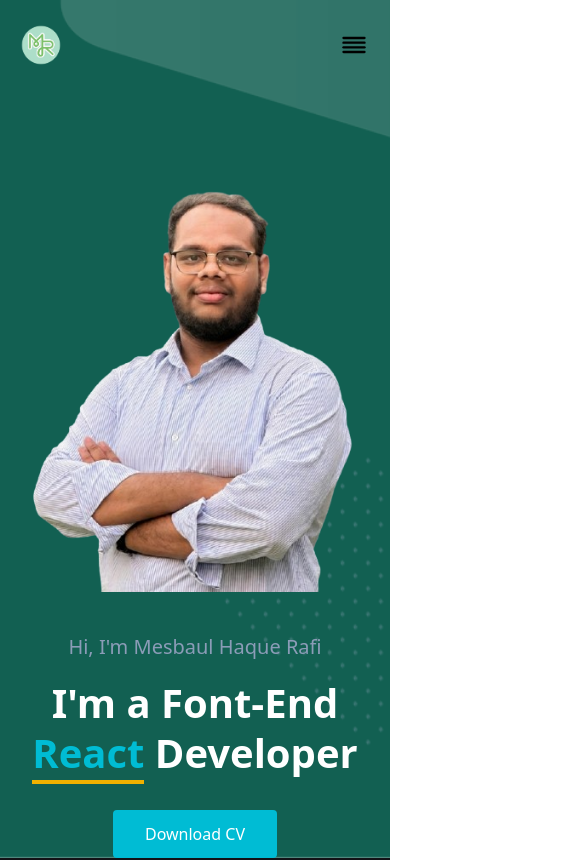
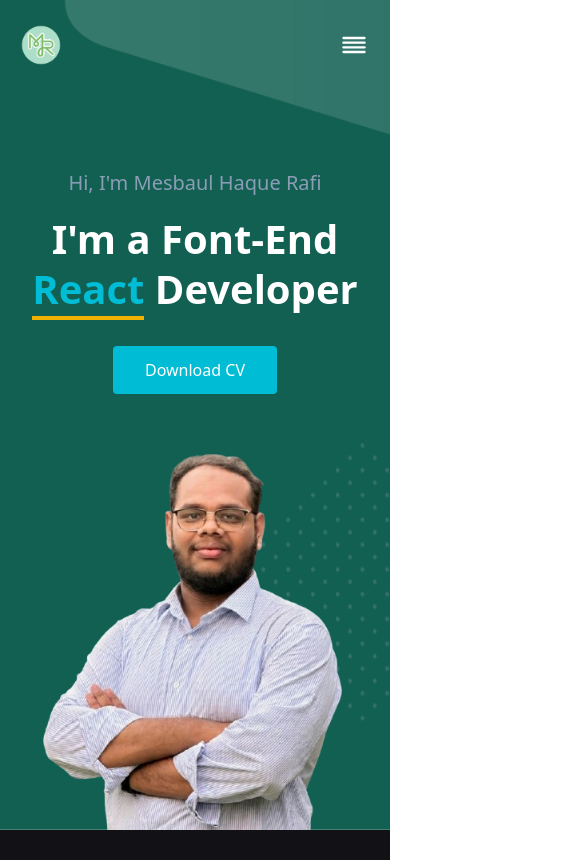
Before and after one commit to mesbaulrafi/myPortfolio, a React (Vite) app: page / in a window 390 px wide. Shown: the top 860 px of the page, 585 px wide, since content can reach past the window. Built offline with nearby package versions, Linux system fonts and the light colour scheme.

Commit message:
feat : responsive banner and header and input

```diff
--- a/src/components/layouts/Benner.jsx
+++ b/src/components/layouts/Benner.jsx
@@ -6,10 +6,28 @@ import Container from "../Container";
 
 const Benner = () => {
   return (
+  <>
 
-    <div className="bg-[url('/src/assets/bennerBg.png')] bg-center bg-cover bg-no-repeat min-h-screen flex items-center pt-32 lg:pt-37">
-      <div className="w-[1140px] m-auto">
+
+    <div className="bg-[url('/src/assets/bennerBg.png')] bg-center bg-cover bg-no-repeat flex items-center pt-32 lg:pt-37">
+      <div className="lg:w-[1140px] px-3 lg:px-0 mx-auto">
         <div className="flex flex-col lg:flex-row items-center justify-between">
+            {/* Banner Text Part */}
+          <div className="w-full lg:w-[500px] text-center  mt-10 lg:mt-0 lg:hidden">
+            <h5 className="text-[#8B9CB7] text-[20px] font-medium mb-4">
+              Hi, I'm Mesbaul Haque Rafi
+            </h5>
+            <h1 className="text-white text-[40px] md:text-[54px] lg:text-[64px] font-bold leading-tight mb-8">
+              I'm a Font-End <span className="text-[#00BCD4] border-b-4 border-yellow-500">React</span> Developer
+            </h1>
+            {/* Benner Btn  */}
+            <a href="/public/Mesbaul Rafi(Resume).pdf" download={'Resume-MesbaulRafi'}>
+              <Button
+              btnText={"Download CV"}
+              className="bg-[#00BCD4] text-white px-8 py-3 rounded-md hover:bg-white hover:text-[#00BCD4] transition-all duration-300"
+            />
+            </a>
+          </div>
           {/* Images Part */}
           <div className="w-full lg:w-1/2 flex justify-center lg:justify-start">
             <div className="max-w-[500px]">
@@ -18,7 +36,7 @@ const Benner = () => {
           </div>
 
           {/* Banner Text Part */}
-          <div className="w-full lg:w-[500px] text-center  mt-10 lg:mt-0 ">
+          <div className="w-full lg:w-[500px] text-center  mt-10 lg:mt-0 hidden lg:block">
             <h5 className="text-[#8B9CB7] text-[20px] font-medium mb-4">
               Hi, I'm Mesbaul Haque Rafi
             </h5>
@@ -36,6 +54,9 @@ const Benner = () => {
         </div>
       </div>
     </div>
+
+
+    </>
   );
 };
 
--- a/src/components/layouts/Header.jsx
+++ b/src/components/layouts/Header.jsx
@@ -113,7 +113,7 @@ const Header = () => {
                 lineHeight: 1,
                 display: 'flex',
                 alignItems: 'center',
-                color: 'black',
+                color: 'white',
               }}
             >
               {isOpen ? <FiAlignJustify /> : <FiAlignJustify />}
--- a/src/components/layouts/Input.jsx
+++ b/src/components/layouts/Input.jsx
@@ -5,7 +5,7 @@ import Button from "../Button";
 const Input = () => {
   return (
     <div className="bg-[url('/src/assets/inputeBG.png')] bg-no-repeat bg-center bg-cover py-16 md:py-25">
-      <div className="w-[1140px] m-auto">
+      <div className="lg:w-[1140px] px-3 lg:px-0 mx-auto">
         <div className="flex flex-col lg:flex-row items-center justify-between gap-8 lg:gap-0">
 
           {/* Input Text Section */}
```
